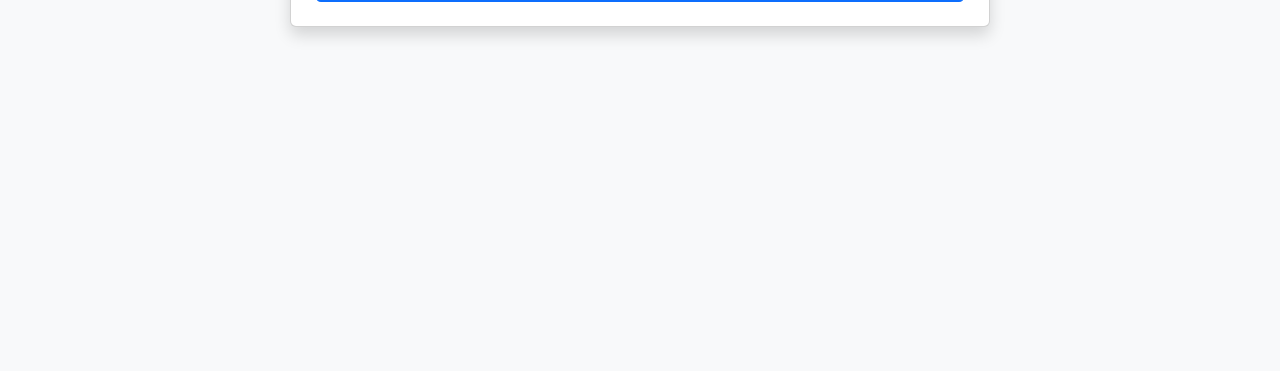
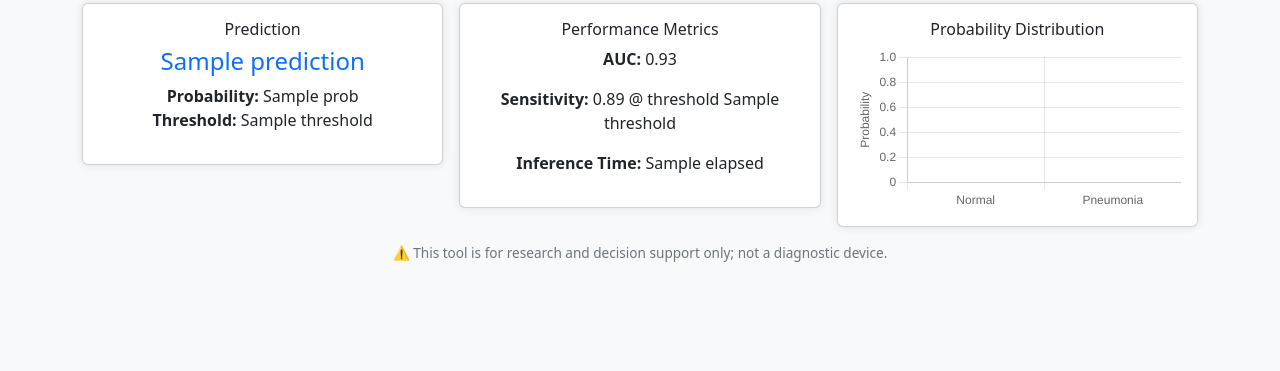
Before and after one commit to AAdewunmi/AI-Assisted-Pneumonia-Detection-Project, a Flask app: template app/templates/result.html in a window 1280 px wide. Shown: the part 429-800 px from the top of the page. Run offline with Flask 3, Linux system fonts and the light colour scheme; the template is opened without the code that fills it: most values are stand-ins (such as "Sample title", 1, 10 or a date in 2020).

Commit message:
Refactor: Revamp result.html for enhanced layout, improved metrics display, and added Grad-CAM overlay functionality

```diff
--- a/app/templates/result.html
+++ b/app/templates/result.html
@@ -2,45 +2,114 @@
 <html lang="en">
 <head>
     <meta charset="UTF-8">
-  <title>Prediction Result</title>
+    <title>PneumoDetect Results</title>
+    <meta name="viewport" content="width=device-width, initial-scale=1">
+
+    <!-- Bootstrap CSS -->
     <link href="https://cdn.jsdelivr.net/npm/bootstrap@5.3.0/dist/css/bootstrap.min.css" rel="stylesheet">
-  <script>
-    function toggleCAM() {
-      const cam = document.getElementById("cam-section");
-      cam.style.display = cam.style.display === "none" ? "block" : "none";
+
+    <!-- Chart.js -->
+    <script src="https://cdn.jsdelivr.net/npm/chart.js"></script>
+
+    <style>
+        body { background-color: #f8f9fa; }
+        .result-card { box-shadow: 0 0 10px rgba(0,0,0,0.1); }
+        .chart-container { height: 250px; }
+        .disclaimer {
+            font-size: 0.85rem;
+            color: #6c757d;
+            margin-top: 1rem;
+            text-align: center;
         }
-  </script>
+        img.result-image {
+            max-width: 100%;
+            border-radius: 0.5rem;
+            border: 1px solid #dee2e6;
+        }
+    </style>
 </head>
-<body class="bg-light p-4 text-center">
+
+<body class="p-3">
 <div class="container">
-    <div class="card shadow p-4 mx-auto" style="max-width: 700px;">
-      <h2 class="mb-3">PneumoDetect Result</h2>
-      <p class="lead"><strong>{{ prediction }}</strong></p>
-      <p>Probability: {{ prob }}</p>
-      <p>Threshold: {{ threshold }}</p>
-      <p>Inference Time: {{ elapsed }}</p>
-      <hr>
-      {% if image_file %}
-      <div class="row justify-content-center">
-        <div class="col-md-5">
-          <h6>Original</h6>
-          <img src="{{ url_for('static', filename=image_file) }}" class="img-fluid rounded border">
+    <h2 class="text-center mb-4">🩺 PneumoDetect: Inference Results</h2>
+
+    <!-- Row 1: Original & Grad-CAM -->
+    <div class="row mb-4">
+        <div class="col-md-6 text-center">
+            <h6>Uploaded Image</h6>
+            <img src="{{ url_for('static', filename=image_file) }}" class="result-image" alt="Uploaded image">
         </div>
         {% if overlay_file %}
-        <div class="col-md-5">
-          <h6>Grad-CAM Overlay</h6>
-          <img src="{{ url_for('static', filename=overlay_file) }}" id="cam-section" class="img-fluid rounded border">
+        <div class="col-md-6 text-center">
+            <h6>Grad-CAM Explainability Map</h6>
+            <img src="{{ url_for('static', filename=overlay_file) }}" class="result-image" alt="Grad-CAM overlay">
         </div>
         {% endif %}
     </div>
-      {% endif %}
-      <div class="form-check form-switch mt-3">
-        <input class="form-check-input" type="checkbox" id="toggleCam" onclick="toggleCAM()">
-        <label class="form-check-label" for="toggleCam">Toggle Explainability Map</label>
-      </div>
-      <hr>
-      <a href="{{ url_for('index') }}" class="btn btn-primary mt-3">Upload Another</a>
+
+    <!-- Row 2: Metrics Cards + Chart -->
+    <div class="row g-3">
+        <div class="col-md-4">
+            <div class="card result-card">
+                <div class="card-body text-center">
+                    <h6 class="card-title">Prediction</h6>
+                    <h4 class="text-primary">{{ prediction }}</h4>
+                    <p class="mb-0"><strong>Probability:</strong> {{ prob }}</p>
+                    <p><strong>Threshold:</strong> {{ threshold }}</p>
                 </div>
             </div>
+        </div>
+
+        <div class="col-md-4">
+            <div class="card result-card">
+                <div class="card-body text-center">
+                    <h6 class="card-title">Performance Metrics</h6>
+                    <p><strong>AUC:</strong> 0.93</p>
+                    <p><strong>Sensitivity:</strong> 0.89 @ threshold {{ threshold }}</p>
+                    <p><strong>Inference Time:</strong> {{ elapsed }}</p>
+                </div>
+            </div>
+        </div>
+
+        <div class="col-md-4">
+            <div class="card result-card">
+                <div class="card-body text-center">
+                    <h6 class="card-title">Probability Distribution</h6>
+                    <canvas id="probChart" class="chart-container"></canvas>
+                </div>
+            </div>
+        </div>
+    </div>
+
+    <!-- Disclaimer -->
+    <p class="disclaimer">
+        ⚠️ This tool is for research and decision support only; not a diagnostic device.
+    </p>
+</div>
+
+<!-- Chart.js logic -->
+<script>
+    const ctx = document.getElementById('probChart').getContext('2d');
+    const prob = parseFloat("{{ prob }}");
+    new Chart(ctx, {
+        type: 'bar',
+        data: {
+            labels: ['Normal', 'Pneumonia'],
+            datasets: [{
+                label: 'Class Probability',
+                data: [1 - prob, prob],
+                backgroundColor: ['#6c757d', '#dc3545']
+            }]
+        },
+        options: {
+            responsive: true,
+            plugins: { legend: { display: false } },
+            scales: {
+                y: { beginAtZero: true, max: 1, title: { display: true, text: 'Probability' } }
+            }
+        }
+    });
+</script>
+
 </body>
 </html>
```
Lines whose indentation alone changed are shown as unchanged.
